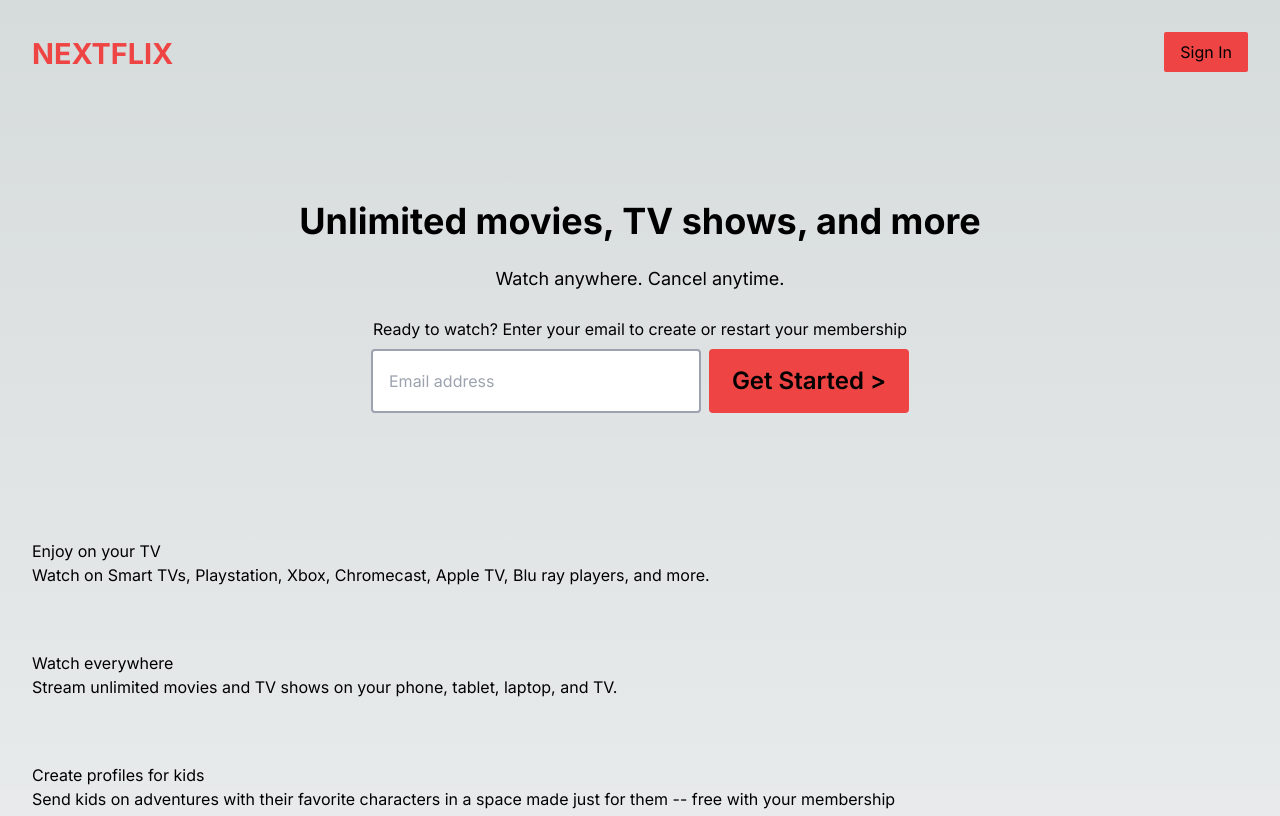
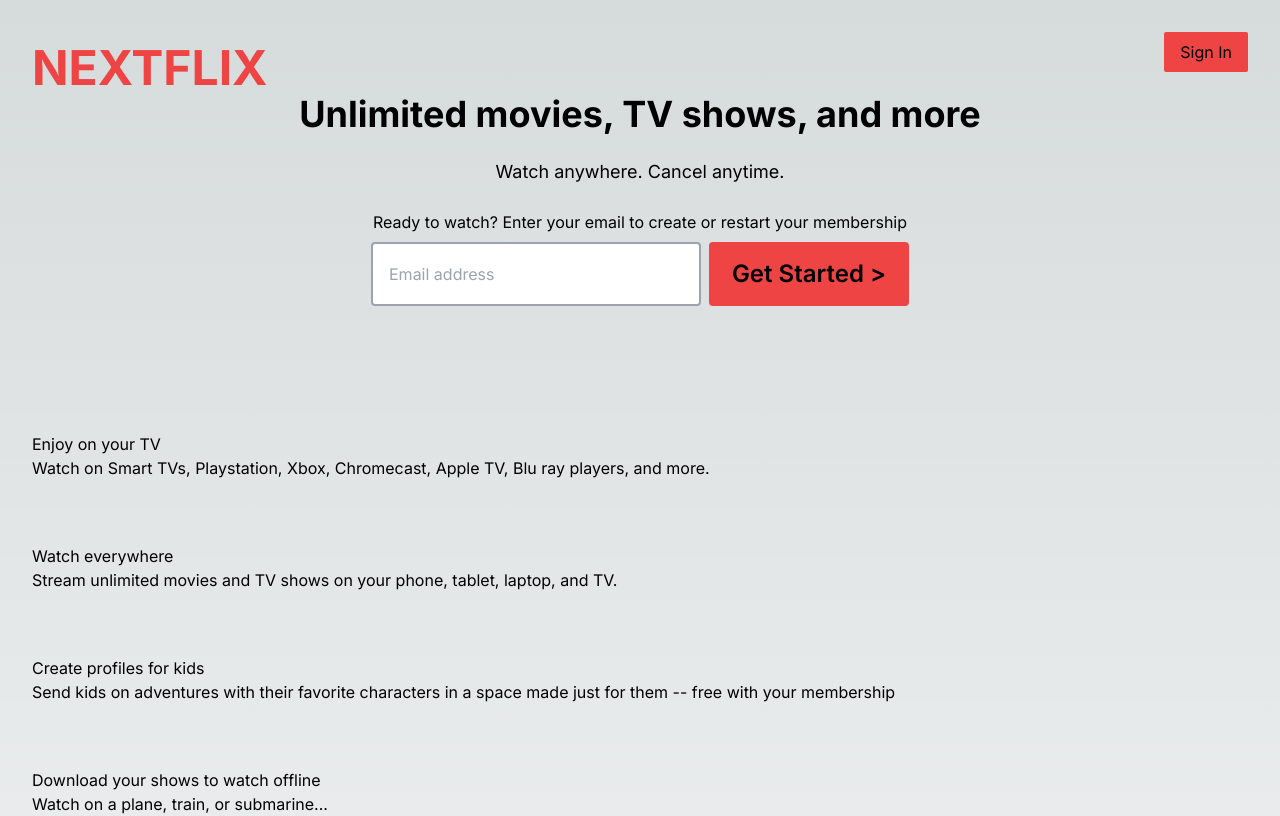
Before and after one commit to gtstarnes/nextflix, a Next.js app: page / in a window 1280 px wide. Shown: the top 816 px of the page. Built offline with nearby package versions, Linux system fonts and the light colour scheme.

Commit message:
added styles to make navbar overlap hero/main

```diff
--- a/app/components/NavBar.tsx
+++ b/app/components/NavBar.tsx
@@ -4,8 +4,8 @@ import Link from 'next/link'
 const NavBar = () => {
     let isLoggedIn = false;
   return (
-    <div className="flex justify-between p-8 z-1000">
-        <h4 className="text-red-500 text-[1.8rem] font-bold">NEXTFLIX</h4>
+    <div className="flex justify-between p-8 z-50 bg-transparent absolute top-0 left-0 w-full">
+        <h4 className="text-red-500 text-[1.8rem] lg:text-[3rem] font-bold">NEXTFLIX</h4>
         <nav>
             <ul>
                 <li>
```
